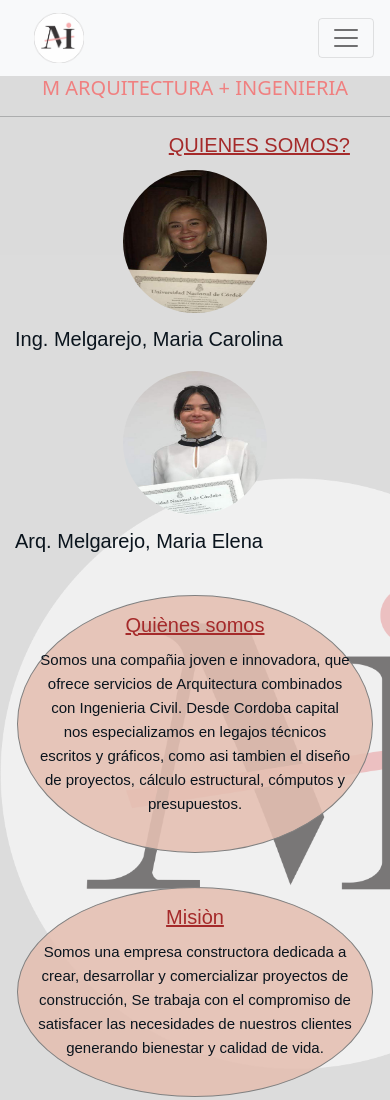
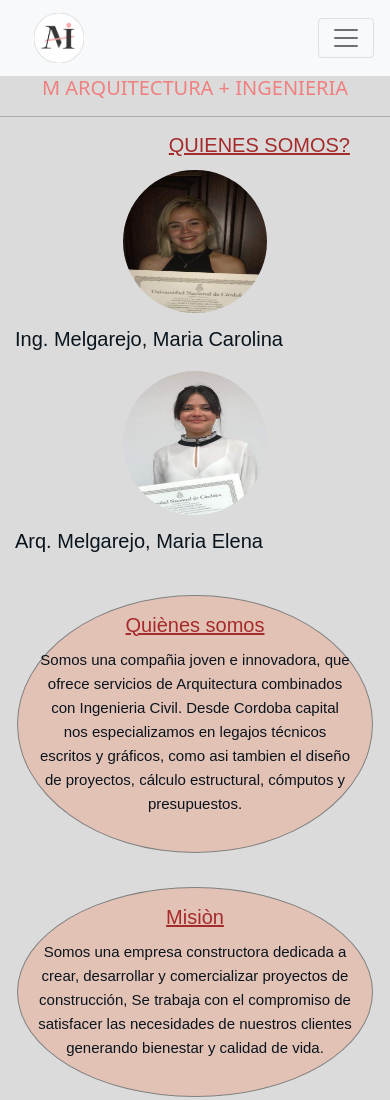
Before and after one commit to MCarolinaMelgarejo/EMEConstructora, a website: page ConstructoraNosotras.html in a window 390 px wide. Shown: the top 1100 px of the page. Drawn offline with nearby package versions, Linux system fonts and the light colour scheme; a web font is replaced by a local one.

Commit message:
pagina nosotras

```diff
--- a/scss/partes/nosotras.scss
+++ b/scss/partes/nosotras.scss
@@ -192,5 +192,10 @@
         margin: auto;
 
     }
+    .fondoLogo{
+    width: 0;
+    height: 0;
+
+    }
 
  }
```
Also changed, not shown: css/estilo.css.
